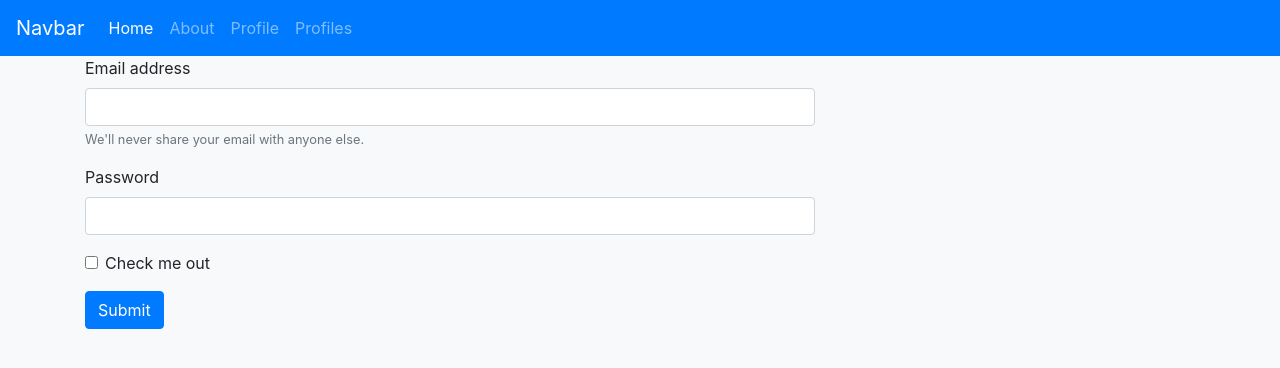
After one commit to gill876/info3180-project1, a Flask app: page /profile in a window 1280 px wide. The commit adds this page. Shown: the top 368 px of the page. Run offline with Flask 2, Linux system fonts and the light colour scheme; some libraries are stand-ins or nearby versions.

Commit message:
change base.html

```diff
--- a/app/templates/base.html
+++ b/app/templates/base.html
@@ -23,17 +23,15 @@
         {% include "header.html" %}
     </header>
 
-    <main>
-        <div class="container">
+    <div class="container">
+
+        <main>
             {% block main %}{% endblock %}
-        </div>
-    </main>
+        </main>
 
-    <footer>
-        <div class="container">
-            {% include "footer.html" %}
-        </div>
-    </footer>
+    </div>
+
+    {% include "footer.html" %}
 
     <!-- Optional JavaScript -->
     <!-- jQuery first, then Popper.js, then Bootstrap JS -->
--- a/app/templates/header.html
+++ b/app/templates/header.html
@@ -12,7 +12,7 @@
         <a class="nav-link" href="#">About</a>
       </li>
       <li class="nav-item">
-        <a class="nav-link" href="#">Profile</a>
+        <a class="nav-link" href="{{ url_for('profile') }}">Profile</a>
       </li>
       <li class="nav-item">
         <a class="nav-link" href="#">Profiles</a>
--- /dev/null
+++ b/app/templates/profile.html
@@ -0,0 +1,24 @@
+{% extends "base.html" %}
+
+{% block main %}
+    <div class="row">
+        <div class="col-8">
+            <form>
+                <div class="form-group">
+                    <label for="exampleInputEmail1">Email address</label>
+                    <input type="email" class="form-control" id="exampleInputEmail1" aria-describedby="emailHelp">
+                    <small id="emailHelp" class="form-text text-muted">We'll never share your email with anyone else.</small>
+                </div>
+                <div class="form-group">
+                    <label for="exampleInputPassword1">Password</label>
+                    <input type="password" class="form-control" id="exampleInputPassword1">
+                </div>
+                <div class="form-group form-check">
+                    <input type="checkbox" class="form-check-input" id="exampleCheck1">
+                    <label class="form-check-label" for="exampleCheck1">Check me out</label>
+                </div>
+                <button type="submit" class="btn btn-primary">Submit</button>
+            </form>
+        </div>
+    </div>
+{% endblock %}
--- a/app/views.py
+++ b/app/views.py
@@ -18,6 +18,11 @@ def home():
     """Render website's home page."""
     return render_template('home.html')
 
+@app.route('/profile')
+def profile():
+    """Render profile's page."""
+    return render_template('profile.html')
+
 
 ###
 # The functions below should be applicable to all Flask apps.
@@ -29,23 +34,23 @@ def format_date_joined():
     ## Format the date to return only month and year date
     return date_joined.strftime("%B, %Y")
 
-@app.route('/<file_name>.txt')
-def send_text_file(file_name):
-    """Send your static text file."""
-    file_dot_text = file_name + '.txt'
-    return app.send_static_file(file_dot_text)
+# @app.route('/<file_name>.txt')
+# def send_text_file(file_name):
+#     """Send your static text file."""
+#     file_dot_text = file_name + '.txt'
+#     return app.send_static_file(file_dot_text)
 
 
-@app.after_request
-def add_header(response):
-    """
-    Add headers to both force latest IE rendering engine or Chrome Frame,
-    and also tell the browser not to cache the rendered page. If we wanted
-    to we could change max-age to 600 seconds which would be 10 minutes.
-    """
-    response.headers['X-UA-Compatible'] = 'IE=Edge,chrome=1'
-    response.headers['Cache-Control'] = 'public, max-age=0'
-    return response
+# @app.after_request
+# def add_header(response):
+#     """
+#     Add headers to both force latest IE rendering engine or Chrome Frame,
+#     and also tell the browser not to cache the rendered page. If we wanted
+#     to we could change max-age to 600 seconds which would be 10 minutes.
+#     """
+#     response.headers['X-UA-Compatible'] = 'IE=Edge,chrome=1'
+#     response.headers['Cache-Control'] = 'public, max-age=0'
+#     return response
 
 
 @app.errorhandler(404)
```
